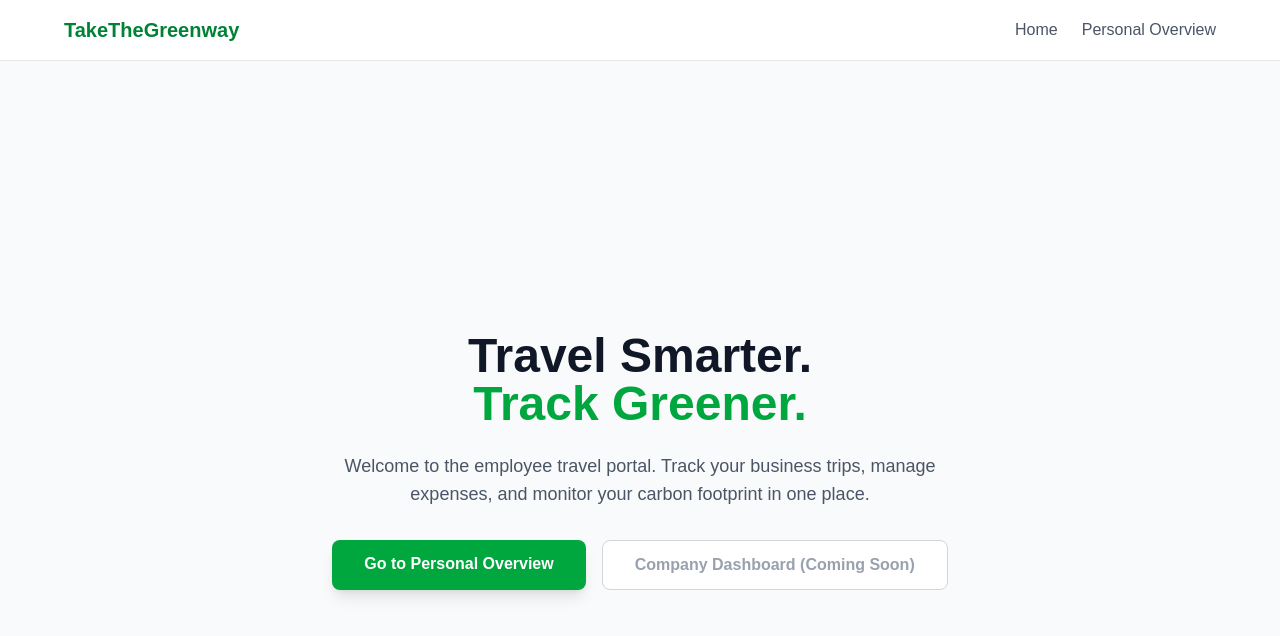
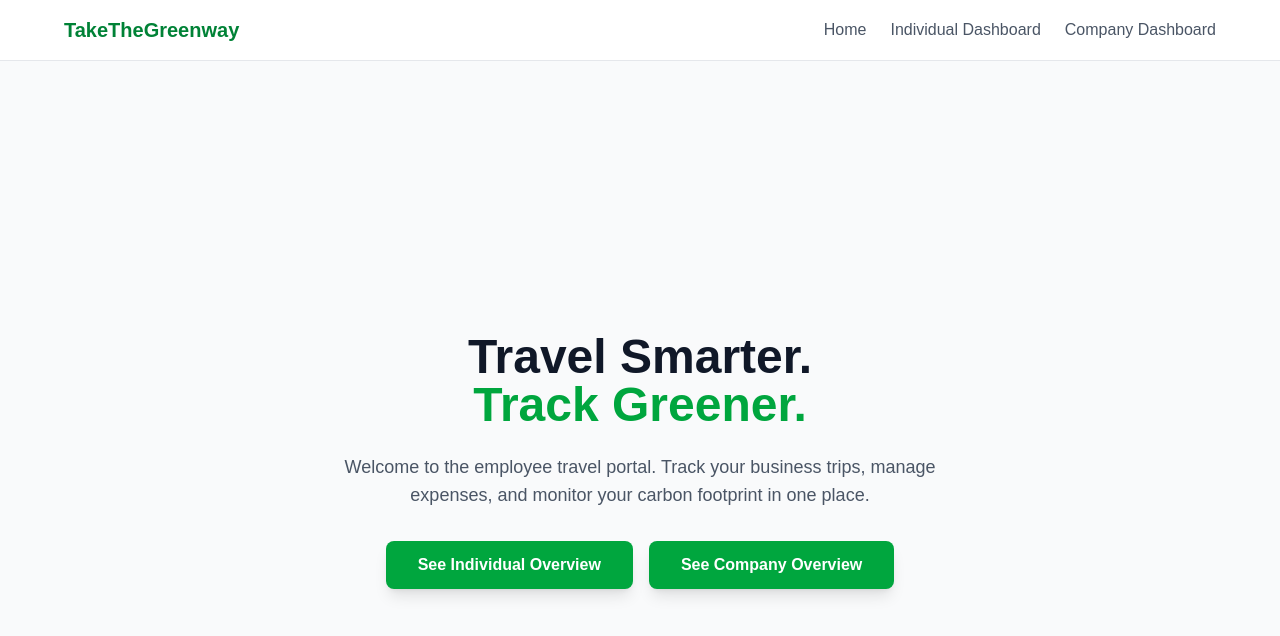
Before and after one commit to Eco-Navigation/FinalSubmissionGroupA, a Next.js app in the folder website/: page / in a window 1280 px wide. Shown: the top 636 px of the page. Built offline with nearby package versions, Linux system fonts and the light colour scheme.

Commit message:
Link company and individual dashboards from homepage.

```diff
--- a/website/app/page.tsx
+++ b/website/app/page.tsx
@@ -20,15 +20,15 @@ export default function Home() {
             href="/dashboard"
             className="bg-green-600 hover:bg-green-700 text-white font-bold py-3 px-8 rounded-lg shadow-lg transition-all"
           >
-            Go to Personal Overview
+            See Individual Overview
           </Link>
 
-          <button
-            disabled
-            className="bg-white border border-gray-300 text-gray-400 font-bold py-3 px-8 rounded-lg cursor-not-allowed"
+          <Link
+            href="/company"
+            className="bg-green-600 hover:bg-green-700 text-white font-bold py-3 px-8 rounded-lg shadow-lg transition-all"
           >
-            Company Dashboard (Coming Soon)
-          </button>
+            See Company Overview
+          </Link>
         </div>
       </div>
     </main>
--- a/website/components/NavBar.tsx
+++ b/website/components/NavBar.tsx
@@ -21,7 +21,13 @@ export default function NavBar() {
             href="/dashboard"
             className="text-gray-600 hover:text-green-600 font-medium transition-colors"
           >
-            Personal Overview
+            Individual Dashboard
+          </Link>
+          <Link
+            href="/company"
+            className="text-gray-600 hover:text-green-600 font-medium transition-colors"
+          >
+            Company Dashboard
           </Link>
         </div>
       </div>
--- a/website/package.json
+++ b/website/package.json
@@ -9,9 +9,11 @@
     "lint": "eslint"
   },
   "dependencies": {
+    "lucide-react": "^0.574.0",
     "next": "16.1.6",
     "react": "19.2.3",
-    "react-dom": "19.2.3"
+    "react-dom": "19.2.3",
+    "recharts": "^3.7.0"
   },
   "devDependencies": {
     "@tailwindcss/postcss": "^4",
```
Also changed, not shown: 1 other file (tests, documents, lock files or other folders).
